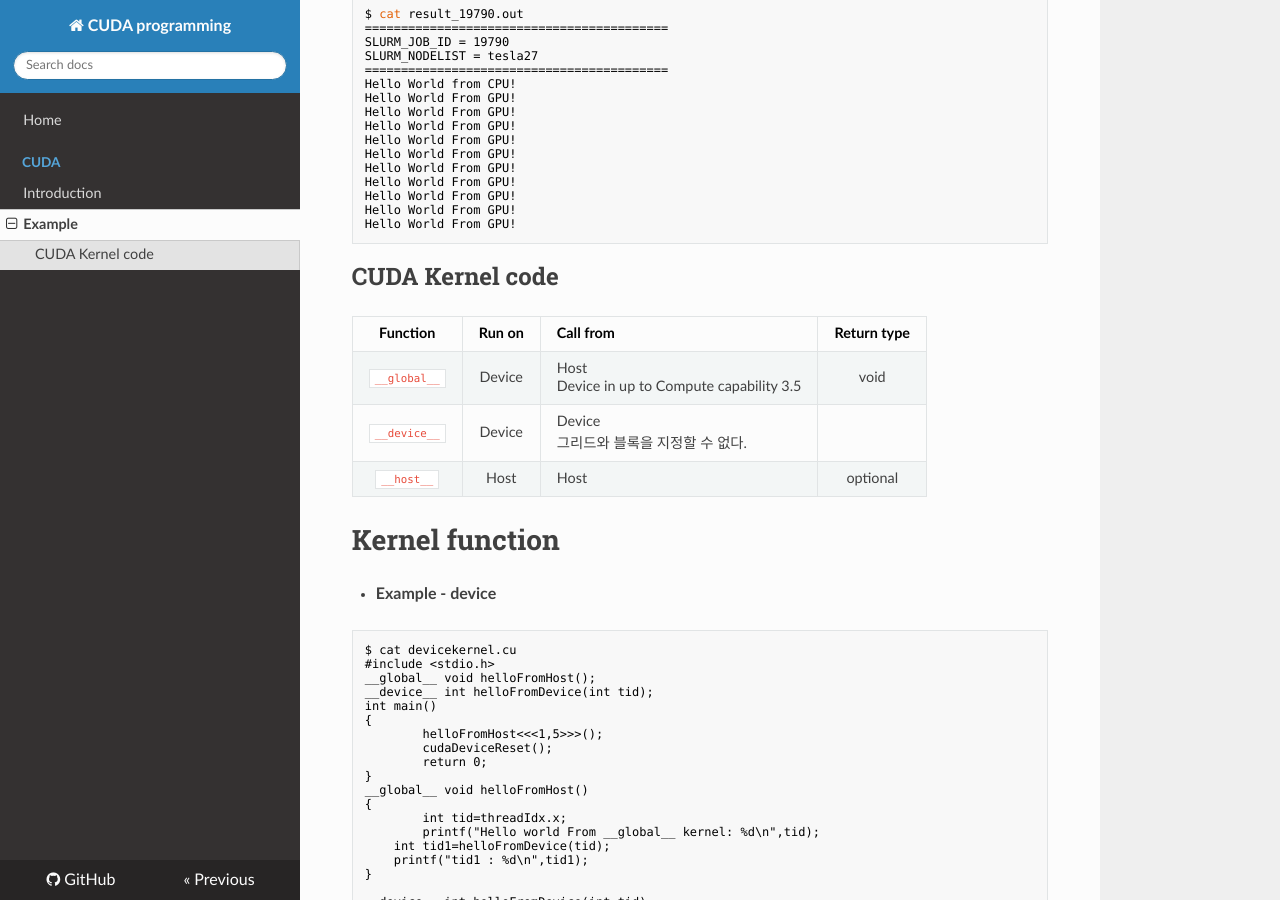
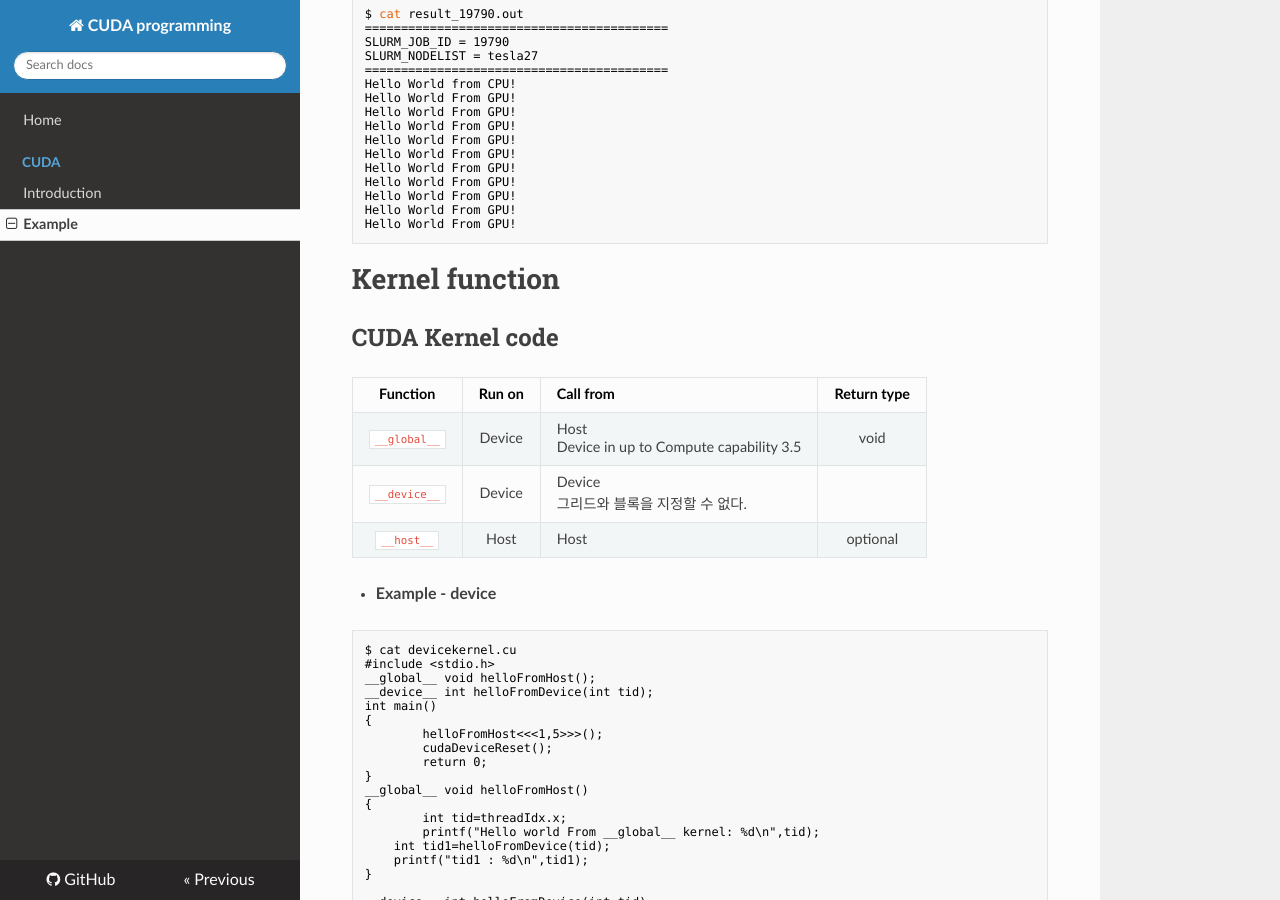
Before and after one commit to WonyoungCho/CUDA, an MkDocs documentation site: the page built from docs/CUDA_ex.md, in a window 1280 px wide and 900 px high, scrolled down 752 px. Built offline with MkDocs 1.6.1, drawn with Linux system fonts in a browser that asks for light colours; nearby versions of some CDN libraries; old or Windows-style settings are respelled for this version of MkDocs.

Commit message:
Update CUDA_ex.md

````diff
--- a/docs/CUDA_ex.md
+++ b/docs/CUDA_ex.md
@@ -52,14 +52,14 @@ Hello World From GPU!
 Hello World From GPU!
 Hello World From GPU!
 ```
+
+# Kernel function
 ## CUDA Kernel code
 Function | Run on | Call from| Return type
 :-:|:-:|:-|:-:
 `__global__` | Device | Host <br> Device in up to Compute capability 3.5 | void
 `__device__` | Device | Device <br> 그리드와 블록을 지정할 수 없다. |
 `__host__` | Host | Host | optional
-
-# Kernel function
 
 - **Example - device**
 ```cu
````
